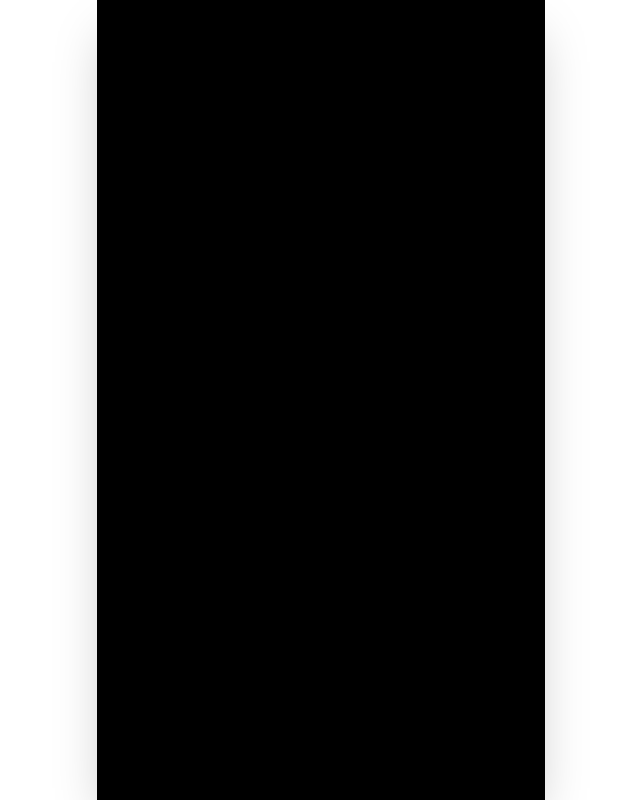
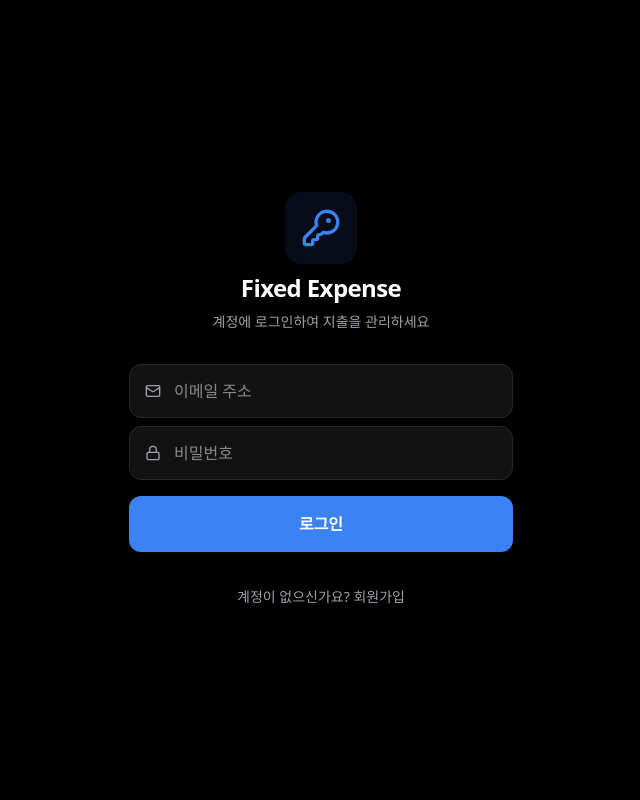
Before and after one commit to 2wouo/2woo, a Next.js app: page /login in a window 1280 px wide. Before the commit this address had no page. Shown: the whole page, without its empty margins (319-959 px from the left). Built offline with nearby package versions, Linux system fonts and the light colour scheme; no server answers.

Commit message:
fix: restore missing fetchData function and deploy auth

```diff
--- /dev/null
+++ b/src/app/login/page.tsx
@@ -0,0 +1,114 @@
+'use client';
+
+import { useState } from 'react';
+import { supabase } from '@/lib/supabase';
+import { useRouter } from 'next/navigation';
+import { KeyRound, Mail, Lock, Loader2 } from 'lucide-react';
+
+export default function LoginPage() {
+  const [email, setEmail] = useState('');
+  const [password, setPassword] = useState('');
+  const [isLogin, setIsLogin] = useState(true);
+  const [isLoading, setIsLoading] = useState(false);
+  const [error, setError] = useState<string | null>(null);
+  const router = useRouter();
+
+  const handleSubmit = async (e: React.FormEvent) => {
+    e.preventDefault();
+    setIsLoading(true);
+    setError(null);
+
+    try {
+      if (isLogin) {
+        const { error: loginError } = await supabase.auth.signInWithPassword({
+          email,
+          password,
+        });
+        if (loginError) throw loginError;
+      } else {
+        const { error: signUpError } = await supabase.auth.signUp({
+          email,
+          password,
+        });
+        if (signUpError) throw signUpError;
+        alert('회원가입 확인 메일이 발송되었습니다. 메일함(또는 스팸함)을 확인해주세요!');
+        setIsLogin(true);
+      }
+
+      if (isLogin) {
+          router.push('/');
+          router.refresh();
+      }
+    } catch (err: any) {
+      setError(err.message || '오류가 발생했습니다.');
+    } finally {
+      setIsLoading(false);
+    }
+  };
+
+  return (
+    <div className="flex flex-col items-center justify-center min-h-screen p-6 bg-background">
+      <div className="w-full max-w-sm space-y-8 animate-in fade-in slide-in-from-bottom-4 duration-700">
+        <div className="flex flex-col items-center space-y-2">
+          <div className="p-4 bg-primary/10 rounded-2xl">
+            <KeyRound className="w-10 h-10 text-primary" />
+          </div>
+          <h1 className="text-2xl font-bold tracking-tight">Fixed Expense</h1>
+          <p className="text-sm text-text-secondary">
+            {isLogin ? '계정에 로그인하여 지출을 관리하세요' : '새로운 계정을 만들고 시작하세요'}
+          </p>
+        </div>
+
+        <form onSubmit={handleSubmit} className="space-y-4">
+          <div className="space-y-2">
+            <div className="relative">
+              <Mail className="absolute left-4 top-1/2 -translate-y-1/2 w-4 h-4 text-text-secondary" />
+              <input
+                required
+                type="email"
+                placeholder="이메일 주소"
+                value={email}
+                onChange={(e) => setEmail(e.target.value)}
+                className="w-full bg-surface border border-border rounded-xl px-11 py-3.5 focus:border-primary outline-none transition-all"
+              />
+            </div>
+            <div className="relative">
+              <Lock className="absolute left-4 top-1/2 -translate-y-1/2 w-4 h-4 text-text-secondary" />
+              <input
+                required
+                type="password"
+                placeholder="비밀번호"
+                value={password}
+                onChange={(e) => setPassword(e.target.value)}
+                className="w-full bg-surface border border-border rounded-xl px-11 py-3.5 focus:border-primary outline-none transition-all"
+              />
+            </div>
+          </div>
+
+          {error && (
+            <div className="p-3 bg-danger/10 border border-danger/20 rounded-lg text-xs text-danger text-center animate-shake">
+              {error}
+            </div>
+          )}
+
+          <button
+            disabled={isLoading}
+            type="submit"
+            className="w-full bg-primary hover:bg-primary-hover text-white font-bold py-4 rounded-xl transition-all active:scale-[0.98] flex items-center justify-center"
+          >
+            {isLoading ? <Loader2 className="w-5 h-5 animate-spin" /> : (isLogin ? '로그인' : '회원가입')}
+          </button>
+        </form>
+
+        <div className="text-center">
+          <button
+            onClick={() => setIsLogin(!isLogin)}
+            className="text-sm text-text-secondary hover:text-white transition-colors"
+          >
+            {isLogin ? '계정이 없으신가요? 회원가입' : '이미 계정이 있으신가요? 로그인'}
+          </button>
+        </div>
+      </div>
+    </div>
+  );
+}
--- a/src/app/page.tsx
+++ b/src/app/page.tsx
@@ -1,6 +1,7 @@
 'use client';
 
 import { useState, useEffect, useCallback } from 'react';
+import { useRouter } from 'next/navigation';
 import {
   ChevronLeft,
   ChevronRight,
@@ -43,6 +44,17 @@ export default function Home() {
   const [transactions, setTransactions] = useState<Transaction[]>([]);
   const [prevTransactions, setPrevTransactions] = useState<Transaction[]>([]);
   const [isLoading, setIsLoading] = useState(true);
+  const router = useRouter();
+
+  useEffect(() => {
+    const checkUser = async () => {
+      const { data: { session } } = await supabase.auth.getSession();
+      if (!session) {
+        router.replace('/login');
+      }
+    };
+    checkUser();
+  }, [router]);
 
   const currentMonth = format(currentDate, 'yyyy-MM');
   const prevMonth = format(subMonths(currentDate, 1), 'yyyy-MM');
--- a/src/components/AccountsView.tsx
+++ b/src/components/AccountsView.tsx
@@ -1,16 +1,25 @@
 'use client';
 
 import { useState, useEffect, useCallback } from 'react';
-import { Eye, EyeOff, Copy, ExternalLink, KeyRound, CreditCard } from 'lucide-react';
+import { Eye, EyeOff, Copy, ExternalLink, KeyRound, CreditCard, LogOut } from 'lucide-react';
 import { supabase } from '@/lib/supabase';
 import { mapRule, type ExpenseRule } from '@/lib/db';
 import { cn } from '@/lib/utils';
 import ExpenseFormModal from './ExpenseFormModal';
+import { useRouter } from 'next/navigation';
 
 export default function AccountsView() {
   const [editingRule, setEditingRule] = useState<ExpenseRule | null>(null);
   const [rules, setRules] = useState<ExpenseRule[]>([]);
   const [isLoading, setIsLoading] = useState(true);
+  const router = useRouter();
+
+  const handleLogout = async () => {
+    if (confirm('로그아웃 하시겠습니까?')) {
+        await supabase.auth.signOut();
+        router.push('/login');
+    }
+  };
 
   const fetchRules = useCallback(async () => {
     setIsLoading(true);
@@ -42,8 +51,17 @@ export default function AccountsView() {
 
   return (
     <div className="space-y-4 pb-24 animate-in fade-in duration-500">
-      <div className="text-sm text-text-secondary px-1">
-        결제 사이트 접속 정보와 결제 수단 메모를 관리합니다.
+      <div className="flex items-center justify-between px-1">
+          <div className="text-sm text-text-secondary">
+            결제 사이트 정보와 수단 메모를 관리합니다.
+          </div>
+          <button
+            onClick={handleLogout}
+            className="flex items-center text-xs text-text-secondary hover:text-danger transition-colors"
+          >
+            <LogOut className="w-3.5 h-3.5 mr-1" />
+            로그아웃
+          </button>
       </div>
 
       <div className="space-y-3">
```
